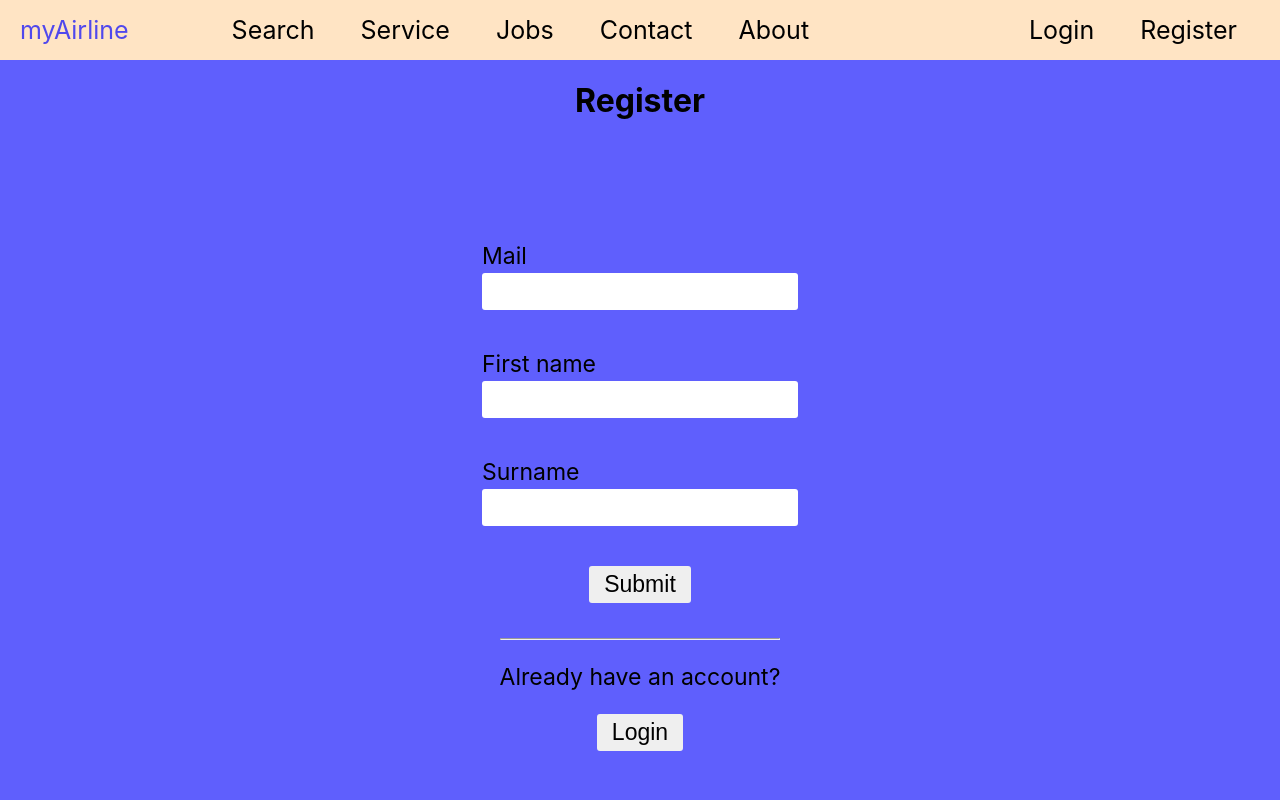
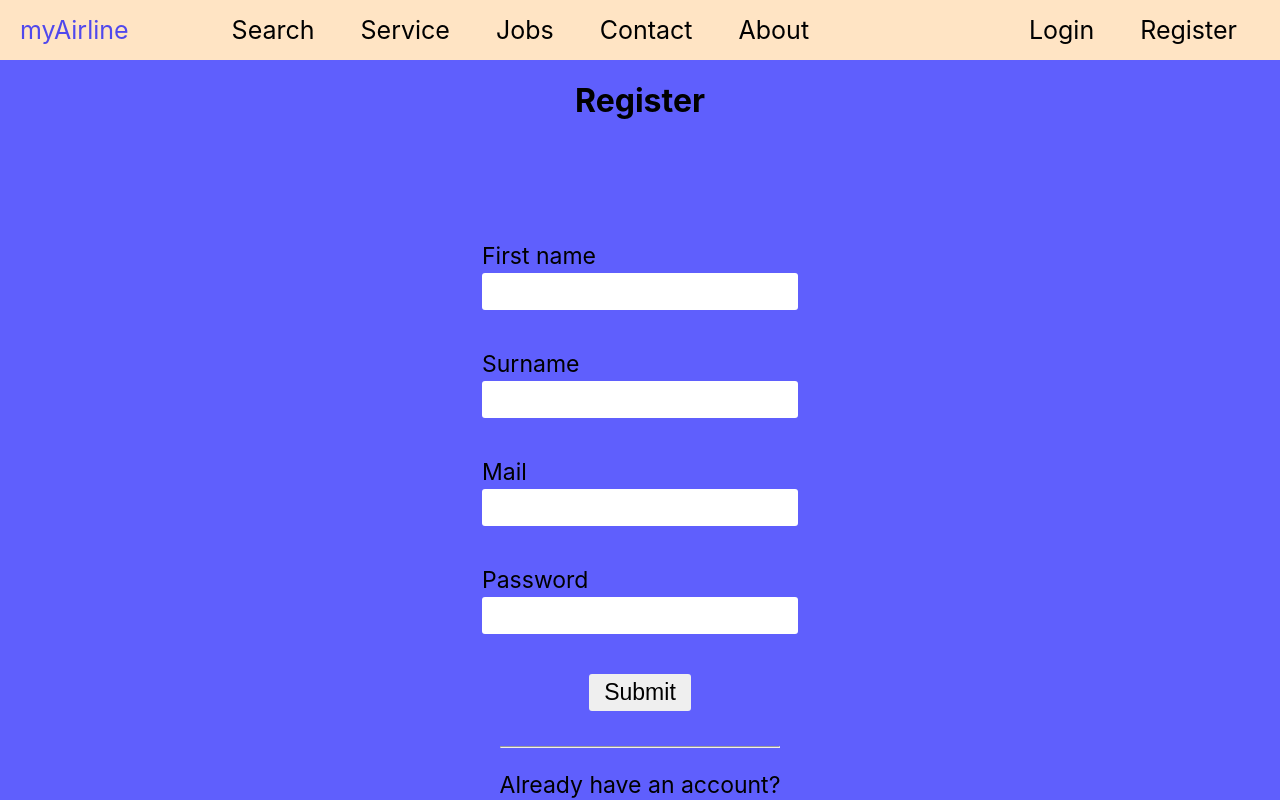
Before and after one commit to flobbe9/myAirline-frontend, a React (Create React App) app: page /register in a window 1280 px wide. Shown: the top 800 px of the page. Built offline with nearby package versions, Linux system fonts and the light colour scheme.

Commit message:
refactor: add password input to register

```diff
--- a/src/components/userDetails/Login.css
+++ b/src/components/userDetails/Login.css
@@ -3,7 +3,6 @@
 }
 
 .Login-container {
-    border: 1px solid white;
     display: inline-block;
     font-size: 23px;
     margin-top: 150px;
--- a/src/components/userDetails/Register.tsx
+++ b/src/components/userDetails/Register.tsx
@@ -40,11 +40,13 @@ export default function Register(props) {
             <form id={className + "-container"} onSubmit={handleSubmit}>
                 {/* Input fields */}
                 <div className={className + "-container"}>
+                    <TextInput id="First name" className={className} pattern="[A-Za-zÄÖÜäöü]{1,100}"/>
+
+                    <TextInput id="Surname" className={className} pattern="[A-ZÄÖÜa-zäöü]{1,100}"/>
+
                     <TextInput id="Mail" className={className} pattern="[a-z0-9._%+-]+@[a-z0-9.-]+\.[a-z]{2,}$"/>
 
-                    <TextInput id="First name" className={className} pattern="[A-Za-z]{1,100}"/>
-
-                    <TextInput id="Surname" className={className} pattern="[A-Za-z]{1,100}"/>
+                    <TextInput id="Password" className={className} type="password" pattern="^(?=.*[a-z])(?=.*[A-Z])(?=.*[0-9])(?=.*[!@#$%^&*_=+-.,;]).{7,16}$"/>
                 </div>
                 <br />
 
@@ -81,8 +83,12 @@ function TextInput(props) {
             message = "Please fill out this field.";
 
         // mail input message
-        } else if (id === "Mail")
+        } else if (id === "Mail") {
             message = "Please enter a valid email.";
+
+        // password input message
+        } else if (id === "Password")
+            message = "Include uppercase, lowercase, numeric and special(!@#$%^&*_=+-.,;) characters.\n Password should be 7-16 characters long."
 
         event.target.setCustomValidity(message);
     }
@@ -93,7 +99,7 @@ function TextInput(props) {
             <br />
 
             <input className={className + "-input"}
-                type="text"
+                type={props.type}
                 id={id}
                 autoComplete="off"
                 pattern={props.pattern}
@@ -109,14 +115,24 @@ async function fetchRegister(url: string, setErrorMessage, navigate) {
     const emailInput = document.getElementById("Mail");
     const firstNameInput = document.getElementById("First name");
     const surNameInput = document.getElementById("Surname");
+    const passwordInput = document.getElementById("Password");
 
-    const body = {
+    const body: UserDetailsWrapper = {
         email: (emailInput as HTMLInputElement).value,
         firstName: (firstNameInput as HTMLInputElement).value,
-        surName: (surNameInput as HTMLInputElement).value
+        surName: (surNameInput as HTMLInputElement).value,
+        password: (passwordInput as HTMLInputElement).value
     };
 
     const response = await sendHttpRequest(url, "post", body);
 
     (response.status === 200)? navigate("/register/confirmEmail") : setErrorMessage(response.message);
 }
+
+
+interface UserDetailsWrapper {
+    email: string,
+    firstName: string,
+    surName: string,
+    password: string
+}
```
